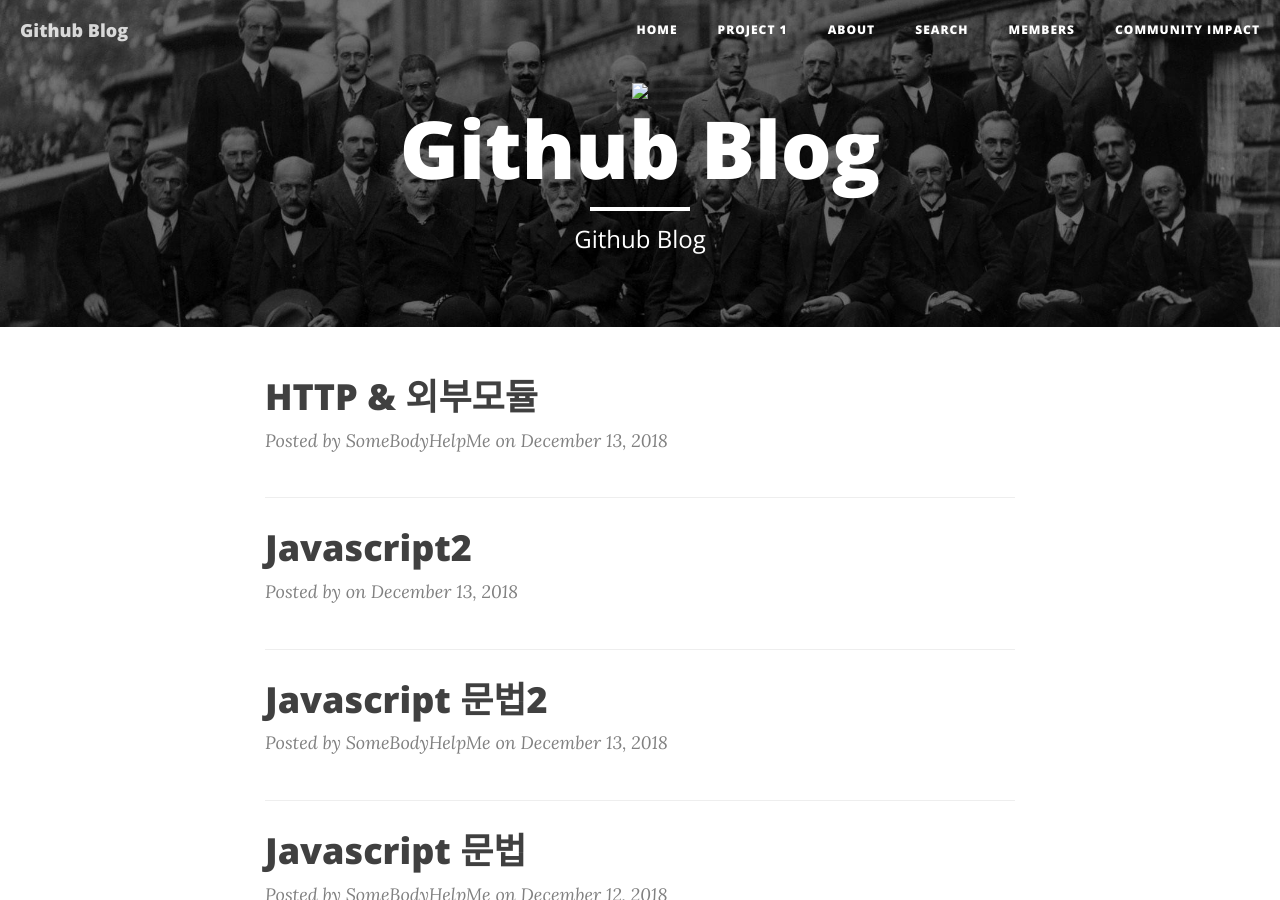
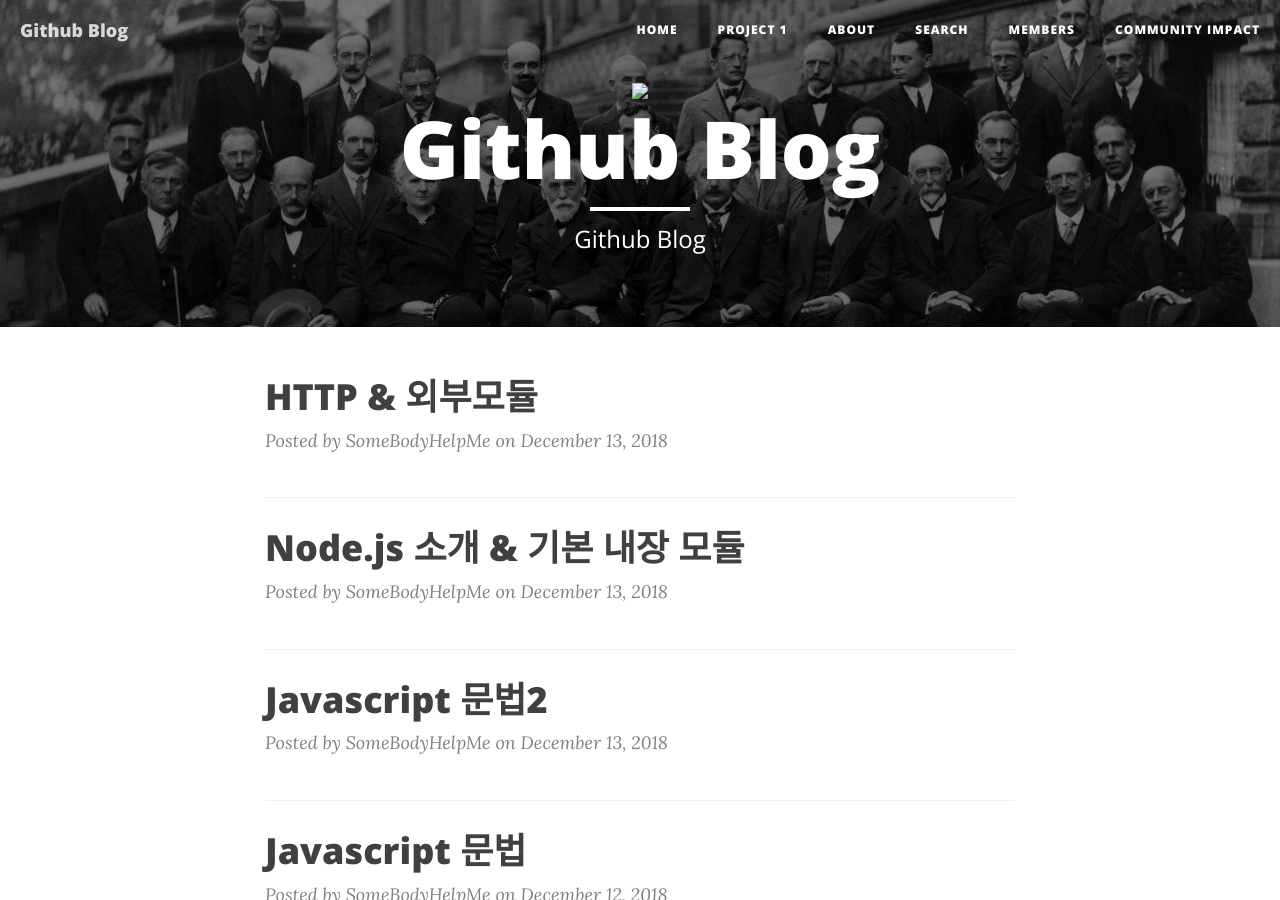
Before and after one commit to SomeBodyHelpME/somebodyhelpme.github.io, a Jekyll site: the page built from index.html, in a window 1280 px wide and 900 px high. Built offline with Jekyll 4.4.1, drawn with Linux system fonts in a browser that asks for light colours; nearby versions of some CDN libraries; the list of posts is cut into pages by our own code.

Commit message:
modify Javascript 2-1

```diff
--- a/_posts/2018-12-13-javascript2.md
+++ b/_posts/2018-12-13-javascript2.md
@@ -1,3 +1,9 @@
+---
+layout: post
+title:  "Node.js 소개 & 기본 내장 모듈"
+author: SomeBodyHelpMe
+---
+
 # Node.js
 
 * Javascript 기반의 서버 플랫폼
```
